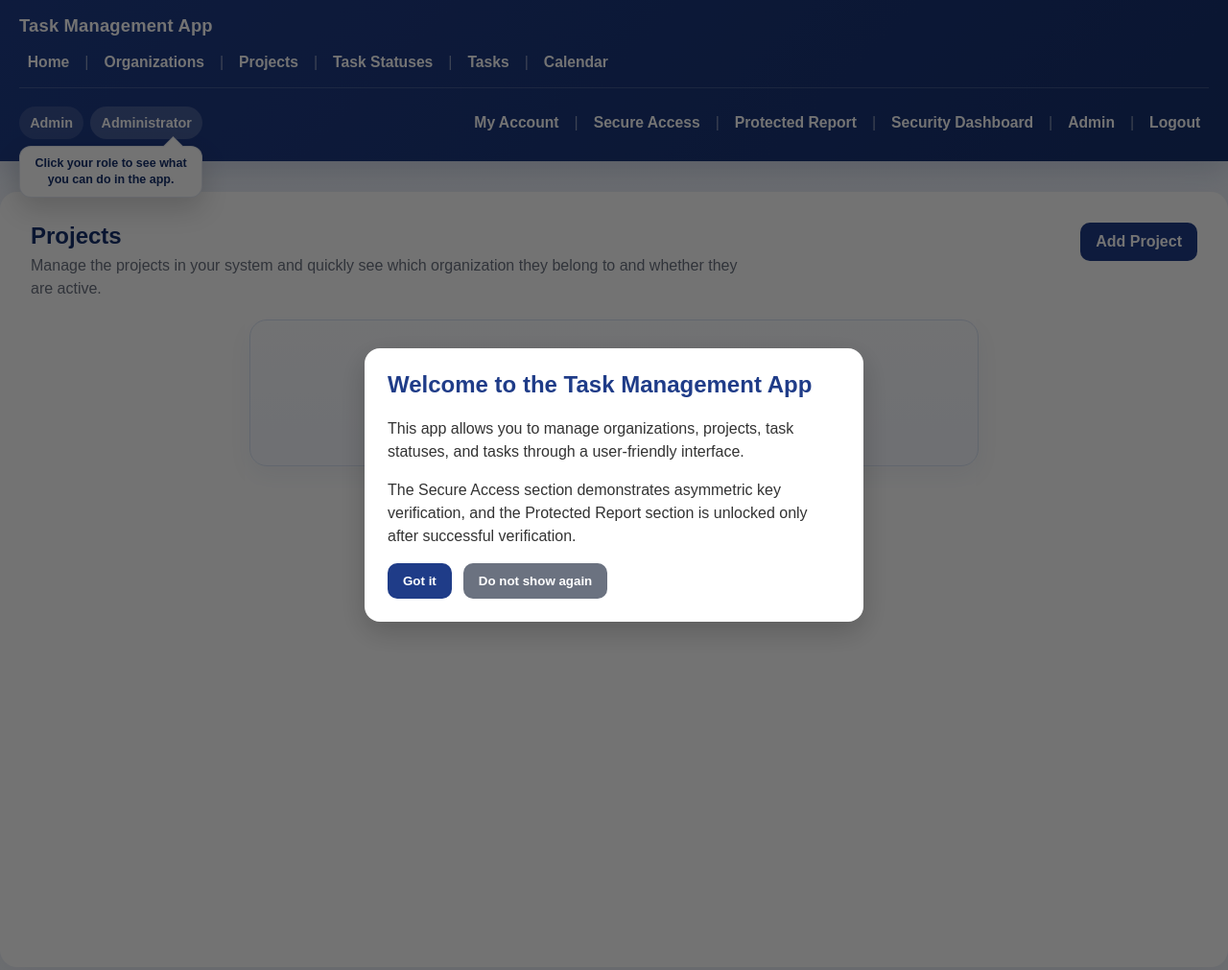
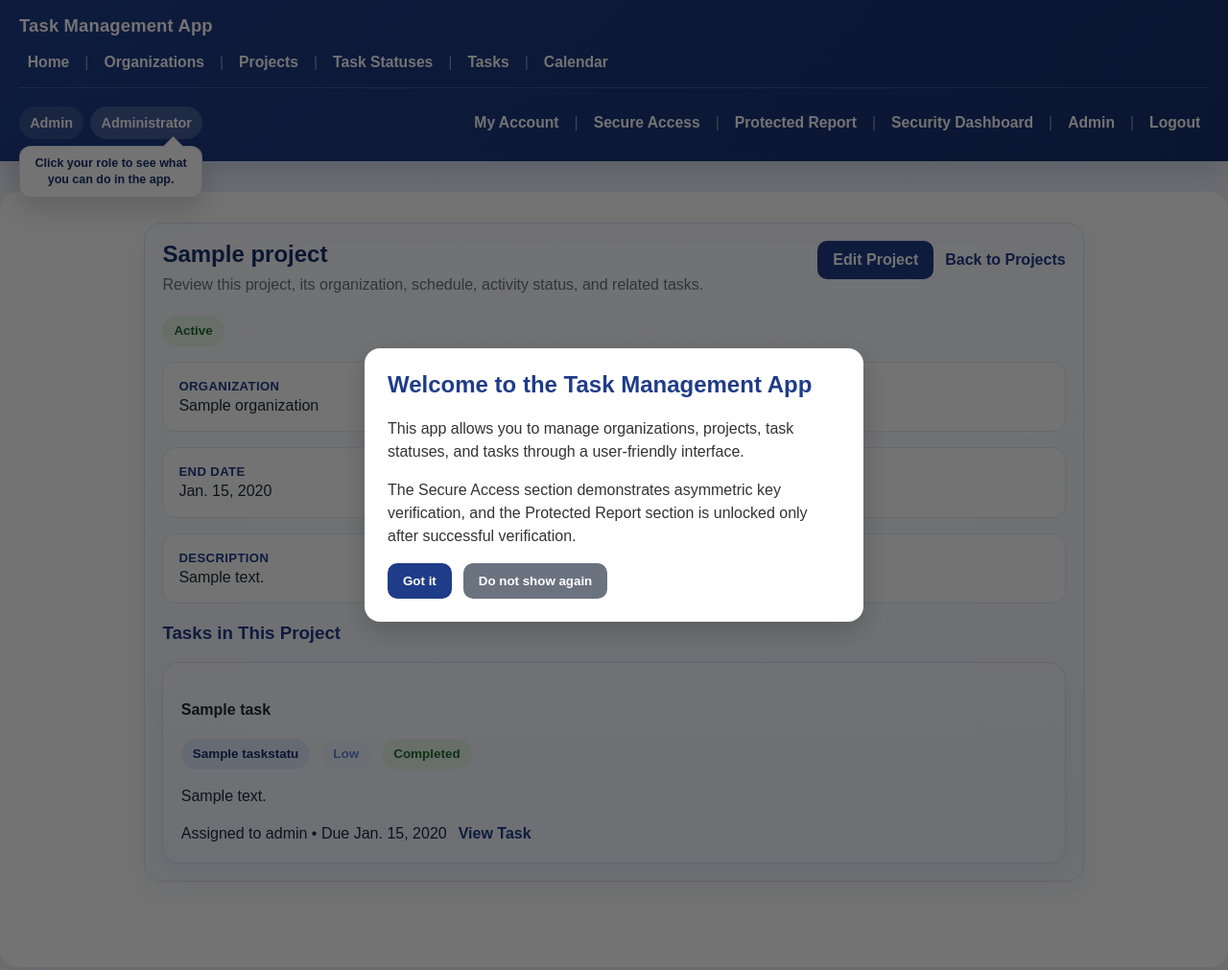
Before and after one commit to JulianTheCyberGuy/task-management-django-project, a Django app: page /projects/1/ in a window 1280 px wide. Shown: the whole page at 96% size. Run offline with Django 5.2, Linux system fonts and the light colour scheme; a user stored in the database is signed in; data comes from the database, SQL or seed files in the repository; tables that the repository leaves empty hold one stand-in row (values such as "Sample post").

Commit message:
fix(project-detail): replace incorrect list markup with actual project detail template

```diff
--- a/task_app/templates/task_app/project_detail.html
+++ b/task_app/templates/task_app/project_detail.html
@@ -1,58 +1,101 @@
 {% extends "task_app/base.html" %}
 
 {% block content %}
-<div class="page-header">
-    <div class="page-header-copy">
-        <h2 class="page-title">Projects</h2>
-        <p class="page-subtitle">
-            Manage the projects in your system and quickly see which organization they belong to and whether they are active.
+<div class="detail-shell">
+    <div class="detail-card">
+        <div class="detail-topbar">
+            <div class="detail-title-group">
+                <h2 class="detail-title">{{ project.name }}</h2>
+                <p class="detail-subtitle">
+                    Review this project, its organization, schedule, activity status, and related tasks.
                 </p>
             </div>
-    <a class="button" href="{% url 'project-add' %}">Add Project</a>
+
+            <div class="page-toolbar">
+                {% if current_user_role == 'ADMIN' or current_user_role == 'MANAGER' %}
+                    <a class="button" href="{% url 'project-edit' project.pk %}">Edit Project</a>
+                {% endif %}
+                <a class="text-link-action" href="{% url 'project-list' %}">Back to Projects</a>
+            </div>
         </div>
 
-{% if projects %}
-    <div class="entity-grid">
-        {% for project in projects %}
-            <article class="entity-card">
-                <div class="entity-card-header">
-                    <h3 class="entity-card-title">{{ project.name }}</h3>
+        <div class="pill-row" style="margin-bottom: 1rem;">
             <span class="boolean-pill {% if project.is_active %}true{% else %}false{% endif %}">
                 {% if project.is_active %}Active{% else %}Inactive{% endif %}
             </span>
         </div>
 
-                <div class="entity-card-body">
-                    <div class="entity-meta-list">
-                        <div class="entity-meta-item">
-                            <span class="entity-meta-label">Organization</span>
-                            <span class="entity-meta-value">{{ project.organization.name }}</span>
+        <div class="detail-grid">
+            <div class="detail-item">
+                <span class="detail-label">Organization</span>
+                <div class="detail-value">{{ project.organization.name }}</div>
             </div>
 
-                        <div class="entity-meta-item">
-                            <span class="entity-meta-label">Description</span>
-                            <span class="entity-meta-value">{{ project.description|default:"No description provided." }}</span>
+            <div class="detail-item">
+                <span class="detail-label">Start Date</span>
+                <div class="detail-value">{{ project.start_date|default:"Not scheduled" }}</div>
             </div>
 
-                        <div class="entity-meta-item">
-                            <span class="entity-meta-label">Tasks</span>
-                            <span class="entity-meta-value">{{ project.tasks.count }} task{{ project.tasks.count|pluralize }}</span>
+            <div class="detail-item">
+                <span class="detail-label">End Date</span>
+                <div class="detail-value">{{ project.end_date|default:"Not scheduled" }}</div>
             </div>
+
+            <div class="detail-item">
+                <span class="detail-label">Tasks</span>
+                <div class="detail-value">{{ project.tasks.count }} task{{ project.tasks.count|pluralize }}</div>
+            </div>
+
+            <div class="detail-item full-width">
+                <span class="detail-label">Description</span>
+                <div class="detail-value">{{ project.description|default:"No description provided." }}</div>
             </div>
         </div>
 
-                <div class="entity-card-actions">
-                    <a class="button" href="{% url 'project-detail' project.pk %}">View Details</a>
-                    <a class="text-link-action" href="{% url 'project-edit' project.pk %}">Edit</a>
+        <div class="related-section">
+            <h3 class="related-section-title">Tasks in This Project</h3>
+
+            {% if project.tasks.all %}
+                <div class="related-stack">
+                    {% for task in project.tasks.all %}
+                        <div class="related-card">
+                            <h4 class="related-card-title">{{ task.title }}</h4>
+
+                            <div class="pill-row" style="margin-bottom: 0.5rem;">
+                                <span class="status-pill">{{ task.status.name }}</span>
+                                <span class="priority-pill priority-{{ task.priority|lower }}">{{ task.get_priority_display }}</span>
+                                <span class="boolean-pill {% if task.is_completed %}true{% else %}false{% endif %}">
+                                    {% if task.is_completed %}Completed{% else %}Open{% endif %}
+                                </span>
                             </div>
-            </article>
+
+                            <p class="related-card-copy">
+                                {{ task.description|default:"No description provided." }}
+                            </p>
+
+                            <div class="page-toolbar">
+                                <span class="related-card-copy">
+                                    {% if task.assigned_to %}
+                                        Assigned to {{ task.assigned_to }}
+                                    {% else %}
+                                        Unassigned
+                                    {% endif %}
+                                    {% if task.due_date %}
+                                        • Due {{ task.due_date }}
+                                    {% endif %}
+                                </span>
+                                <a class="text-link-action" href="{% url 'task-detail' task.pk %}">View Task</a>
+                            </div>
+                        </div>
                     {% endfor %}
                 </div>
             {% else %}
                 <div class="empty-state-card">
-        <h3>No projects yet</h3>
-        <p>Create a project to begin organizing tasks under an organization.</p>
-        <a class="button" href="{% url 'project-add' %}">Create Project</a>
+                    <h3>No tasks in this project yet</h3>
+                    <p>Once tasks are added to this project, they will appear here.</p>
                 </div>
             {% endif %}
+        </div>
+    </div>
+</div>
 {% endblock %}
```
Lines whose indentation alone changed are shown as unchanged.
